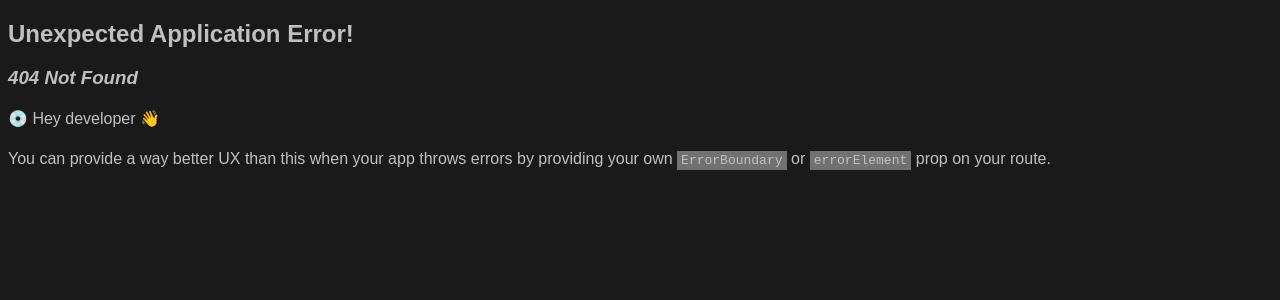
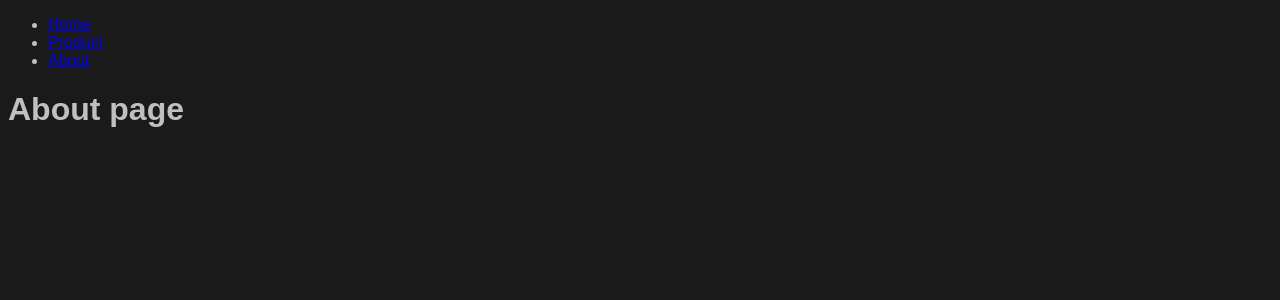
Before and after one commit to Danny-Py5/react-tutorial, a React (Vite) app: page /about in a window 1280 px wide. Before the commit this address had no page. Shown: the top 300 px of the page. Built offline with nearby package versions, Linux system fonts and the light colour scheme.

Commit message:
finished exercise

```diff
--- a/src/App.jsx
+++ b/src/App.jsx
@@ -1,7 +1,7 @@
 // react router ---> 6:41;
 import "./globals.css";
-
-import { Link, Outlet } from "react-router-dom";
+import { Link } from "react-router-dom";
+import { Outlet } from "react-router-dom";
 
 export default function App() {
   return (
@@ -12,14 +12,13 @@ export default function App() {
             <Link to="/">Home</Link>
           </li>
           <li>
-            <Link to="/users">Users</Link>
+            <Link to="/products">Product</Link>
           </li>
           <li>
-            <Link to="/blog-posts">Blog Posts</Link>
+            <Link to="/about">About</Link>
           </li>
         </ul>
       </nav>
-      <h1>Home Page</h1>
       <Outlet />
     </div>
   );
--- /dev/null
+++ b/src/react-router/exercise/About.jsx
@@ -0,0 +1,7 @@
+export default function About() {
+  return (
+    <div>
+      <h1>About page </h1>
+    </div>
+  );
+}
--- /dev/null
+++ b/src/react-router/exercise/Home.jsx
@@ -0,0 +1,7 @@
+export default function Home() {
+  return (
+    <div>
+      <h1>Welcome to the Home page</h1>
+    </div>
+  );
+}
--- /dev/null
+++ b/src/react-router/exercise/Products.jsx
@@ -0,0 +1,18 @@
+import { useEffect } from "react";
+import useFetchProducts from "./hook/useFetchProducts.js";
+
+export default function Products() {
+  const [products, loading, error] = useFetchProducts();
+
+  useEffect(() => {
+    if (products && !error && !loading) {
+      console.log("final product:", products);
+    }
+  }, [products, loading, error]);
+  return (
+    <div>
+      <h1>Product page </h1>
+      <p>{loading ? "loading..." : "done loading"}</p>
+    </div>
+  );
+}
--- /dev/null
+++ b/src/react-router/exercise/hook/useFetchProducts.js
@@ -0,0 +1,38 @@
+import { useEffect, useState } from "react";
+
+export default function useFetchProducts() {
+  const [products, setProducts] = useState([]);
+  const [error, setError] = useState(null);
+  const [loading, setLoading] = useState(true);
+
+  useEffect(() => {
+    const controller = new AbortController();
+    let isAborted = false;
+    const loadProducts = async () => {
+      try {
+        const res = await fetch("https://fakestoreapi.com/products", {
+          signal: controller.signal,
+        });
+        const data = await res.json();
+        if (!isAborted) {
+          setProducts(data);
+          setLoading(false);
+        }
+      } catch (error) {
+        if (!isAborted) {
+          console.log("An error occurred", error);
+          setError(error);
+          setLoading(false);
+        }
+      }
+    };
+
+    loadProducts();
+
+    return () => {
+      isAborted = true; // Mark as aborted
+      controller.abort();
+    };
+  }, []);
+  return [products, loading, error];
+}
```
Also changed, not shown: src/main.jsx (+13 -8 lines), src/react-router/exersice/Home.jsx (deleted), src/react-router/exersice/about.jsx (deleted), src/react-router/exersice/product.jsx (deleted).
